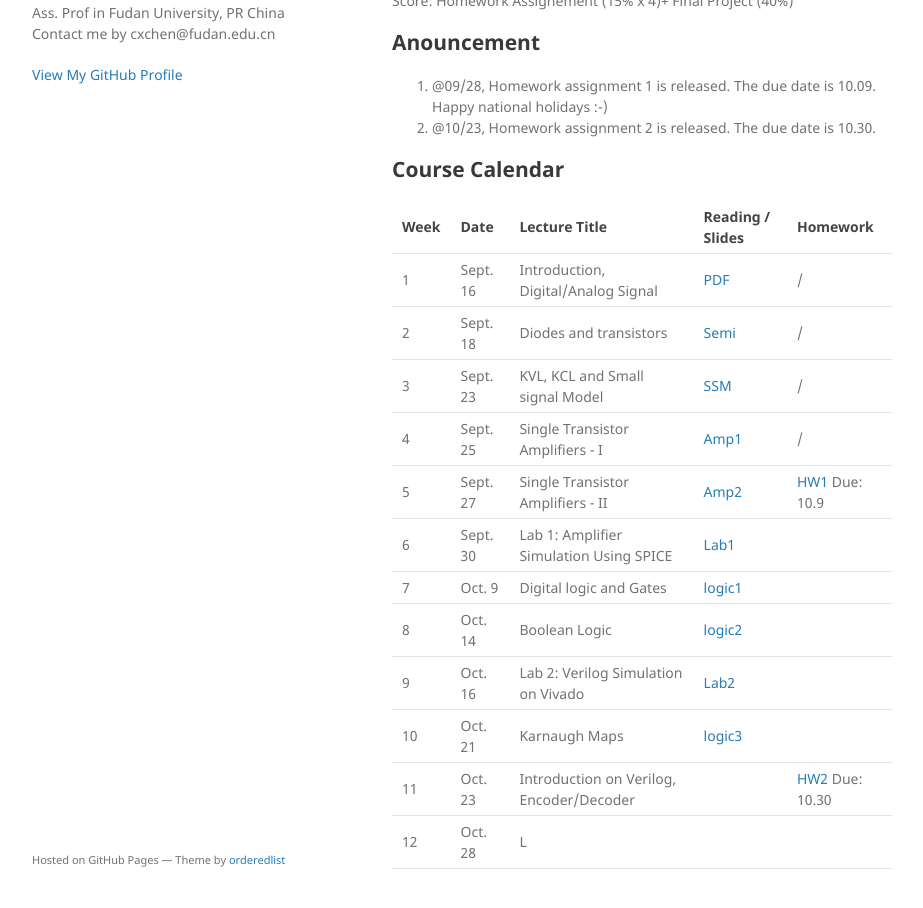
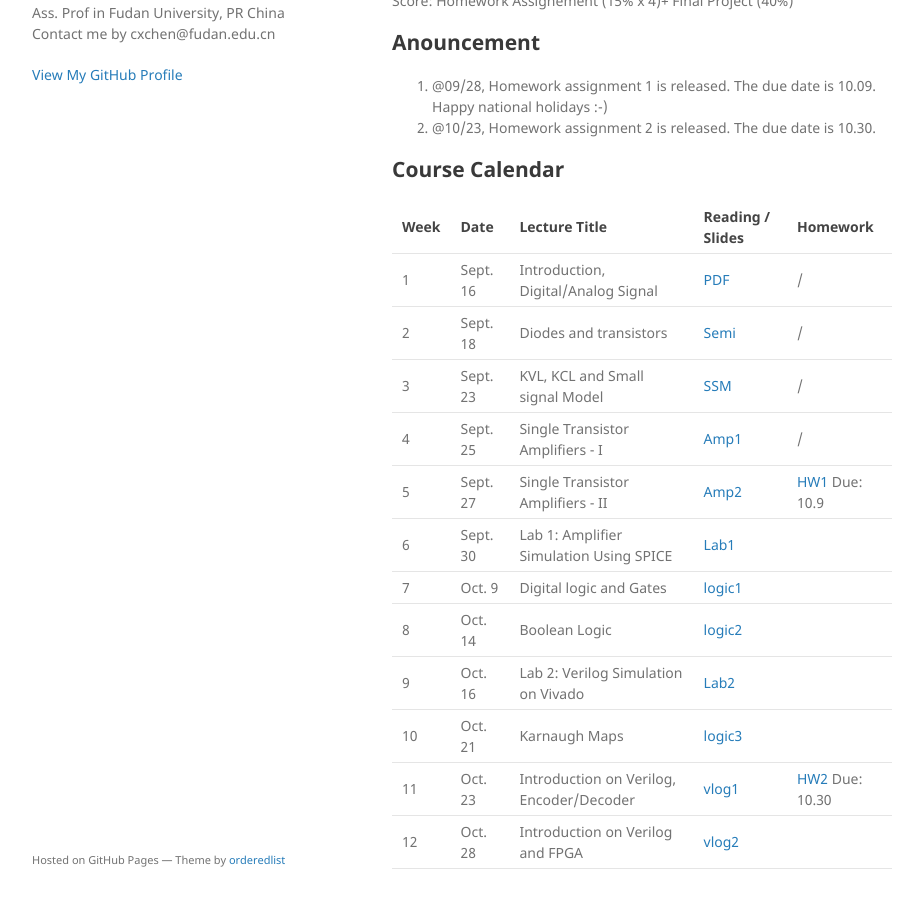
Before and after one commit to cihlab/cihlab.github.io, a Jekyll site: the page built from course/ckt20.md, in a window 1280 px wide and 1305 px high, cut to the strip 366-1274 px from the top of the window. Shown: the whole strip, without its empty margins (178-1101 px from the left). Built offline with Jekyll 4.4.1, drawn with Linux system fonts in a browser that asks for light colours; our own code applies the rules of GitHub Pages for plain Markdown files.

Commit message:
Update ckt20.md

```diff
--- a/course/ckt20.md
+++ b/course/ckt20.md
@@ -35,5 +35,5 @@ Score: Homework Assignement (15% x 4)+ Final Project (40%)
 8| Oct. 14  | Boolean Logic  |   [logic2](./cktlec08.pdf) |  |
 9| Oct. 16  | Lab 2: Verilog Simulation on Vivado |  [Lab2](./cktlec09.pdf)  |  |
 10| Oct. 21  | Karnaugh Maps | [logic3](./cktlec10.pdf)  |  |
-11| Oct. 23 | Introduction on Verilog, Encoder/Decoder |   | [HW2](./ckthw2.pdf) Due: 10.30 |
-12| Oct. 28 | L |   |  |
+11| Oct. 23 | Introduction on Verilog, Encoder/Decoder |  [vlog1](./cktlec11.pdf)  | [HW2](./ckthw2.pdf) Due: 10.30 |
+12| Oct. 28 | Introduction on Verilog and FPGA |  [vlog2](./cktlec12.pdf)  |  |
```
